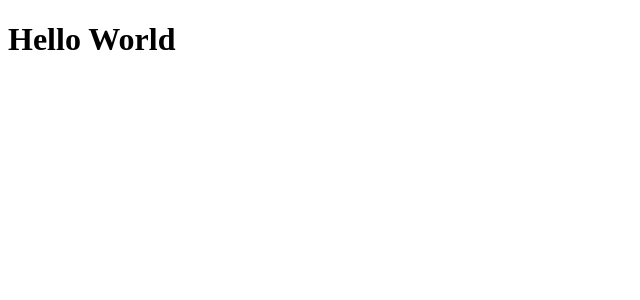
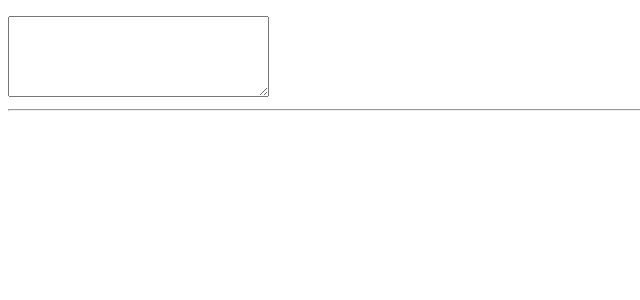
Before and after one commit to appl4e/myreact, a React (Create React App) app: page / in a window 1280 px wide. Shown: the top 300 px of the page, without its empty margins (0-640 px from the left). Built offline with nearby package versions, Linux system fonts and the light colour scheme.

Commit message:
todo coverted from class to functional

```diff
--- a/src/App.js
+++ b/src/App.js
@@ -1,7 +1,9 @@
+import Todo from './components/Todo';
+
 function App() {
   return (
     <div className="App">
-      <h1>Hello World</h1>
+      <Todo />
     </div>
   );
 }
--- /dev/null
+++ b/src/components/Todo.js
@@ -0,0 +1,29 @@
+import { useState } from 'react';
+
+function Todo() {
+  const [todo, setTodo] = useState('');
+  const [warning, setWarning] = useState(null);
+
+  const handleClick = (e) => {
+    const inputValue = e.target.value;
+    const updatedWarning = inputValue.includes('.js')
+      ? 'You need javascript knowledge to complete the task. Do you have it?'
+      : 'Good Choice';
+
+    setTodo(inputValue);
+    setWarning(updatedWarning);
+  };
+  return (
+    <div>
+      <p>{todo}</p>
+      <div>
+        <textarea id="" cols="30" rows="5" value={todo} onChange={handleClick} />
+      </div>
+
+      <hr />
+      <h2>{warning}</h2>
+    </div>
+  );
+}
+
+export default Todo;
```
Also changed, not shown: src/components/TodoClass.js (added, +35 -0 lines), 1 other file (tests, documents, lock files or other folders).
